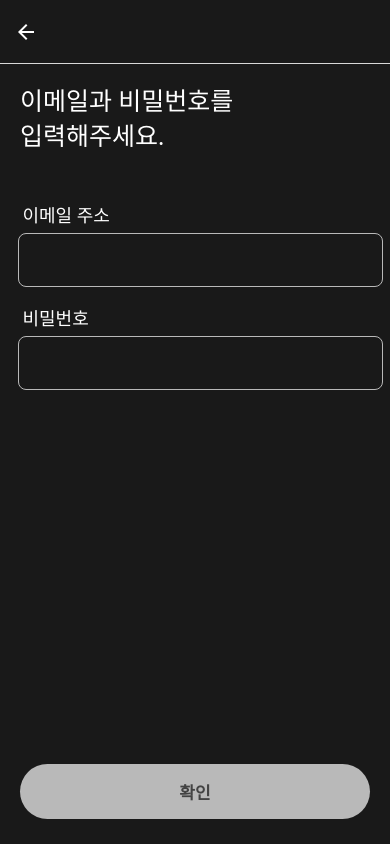
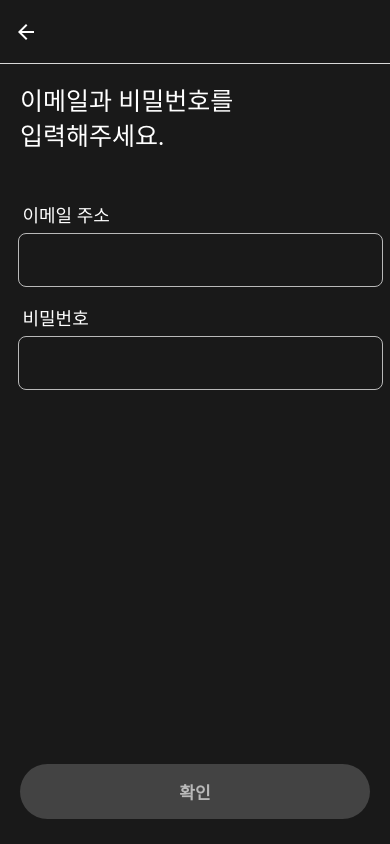
Before and after one commit to teamOpener/OpenOff-Client, a React Native app: screen /EmailPassword in a window 390 px wide. Built offline with nearby package versions, Linux system fonts and the light colour scheme; what react-native-calendars, react-native-permissions would draw is missing.

Commit message:
💅 design: flow버튼 색상변경

```diff
--- a/src/components/authorize/buttons/AuthorizeFlowButton/AuthorizeFlowButton.tsx
+++ b/src/components/authorize/buttons/AuthorizeFlowButton/AuthorizeFlowButton.tsx
@@ -14,8 +14,8 @@ const AuthorizeFlowButton = ({ label, isActive, handlePress }: Props) => {
     return false;
   };
   const computedButtonStyle = {
-    backgroundColor: isActive ? colors.main : colors.grey,
-    fontColor: isActive ? colors.white : colors.darkGrey,
+    backgroundColor: isActive ? colors.main : colors.darkGrey,
+    fontColor: isActive ? colors.white : colors.grey,
   };
   return (
     <View style={authorizeFlowButtonStyles.absolutePosition}>
```
